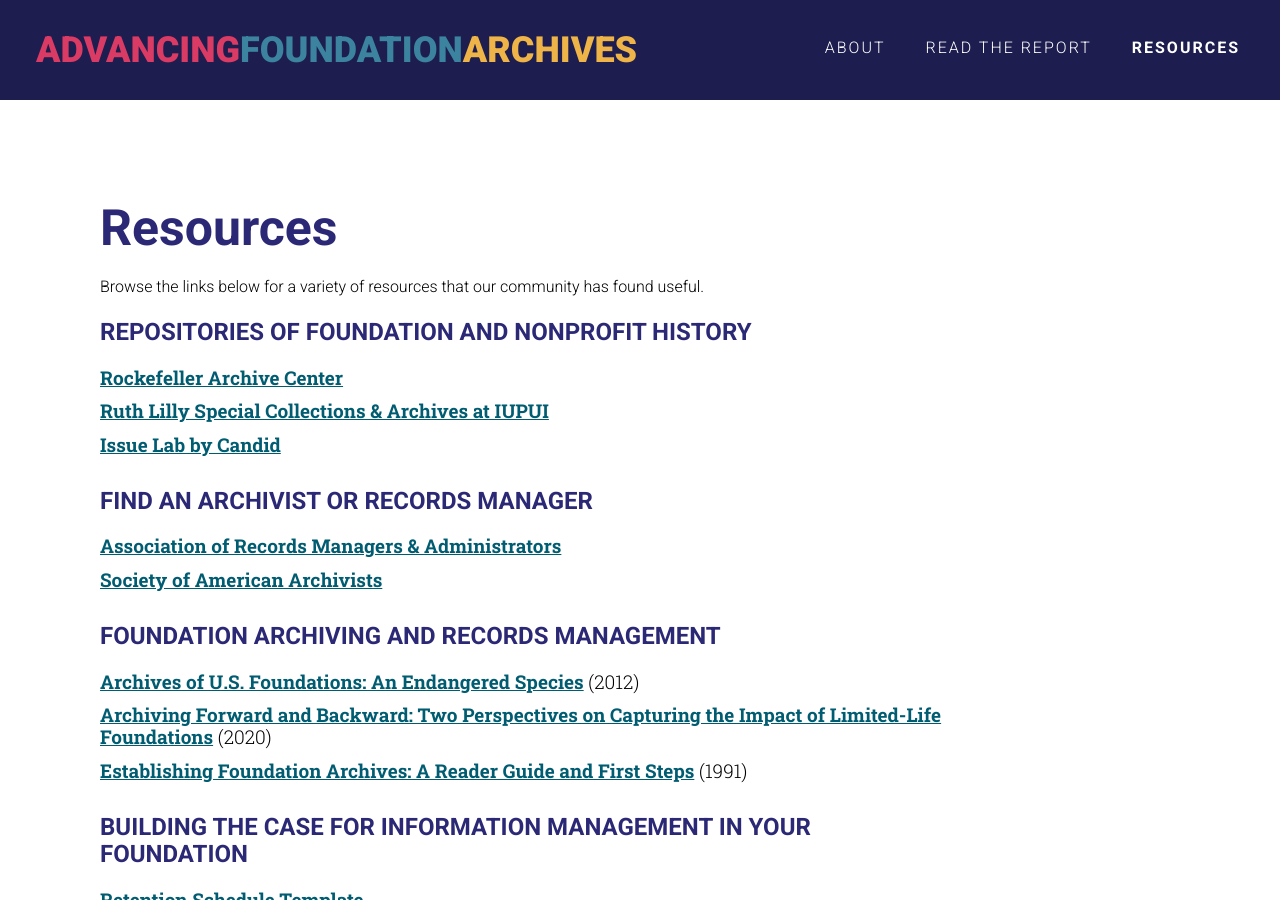
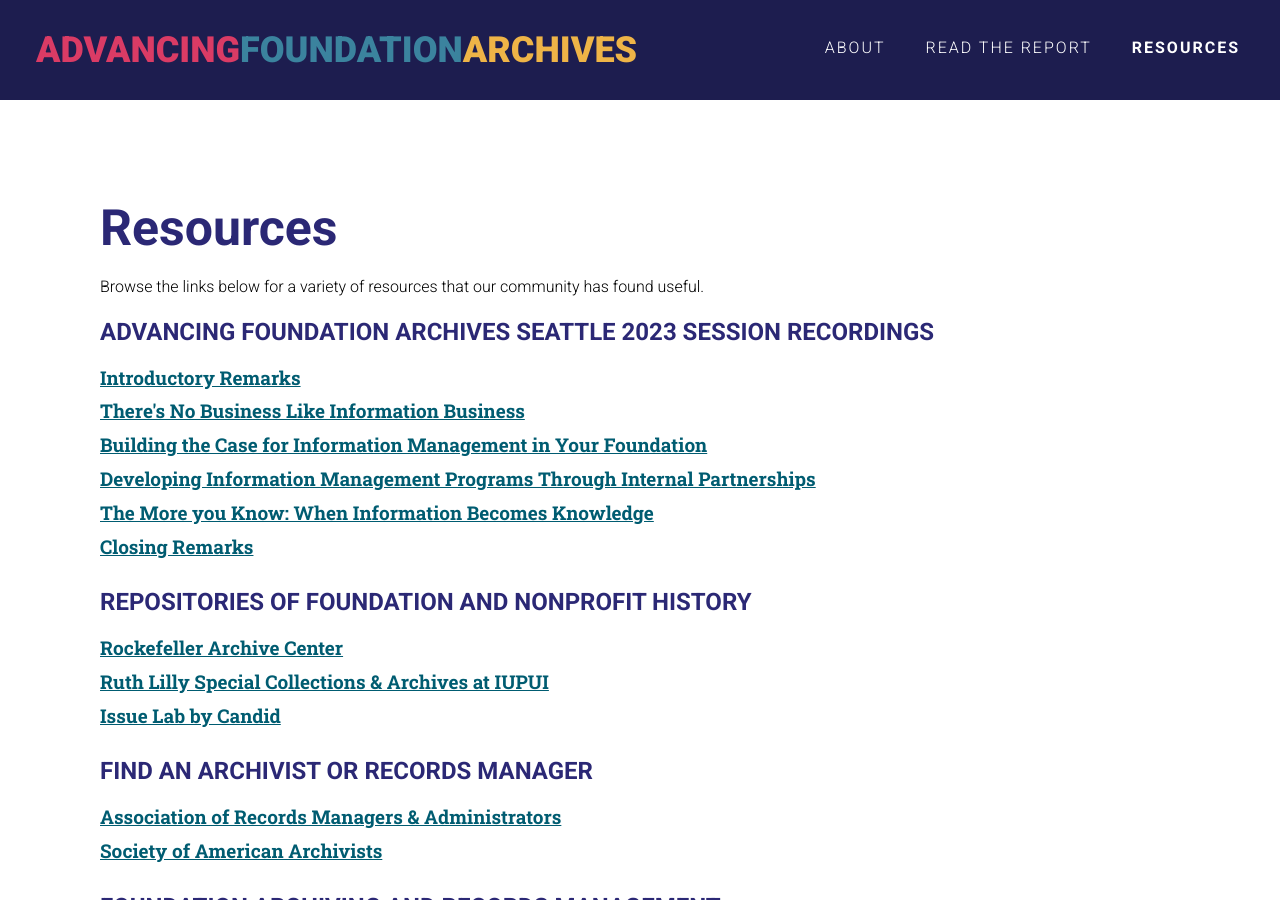
Before and after one commit to RockefellerArchiveCenter/advancing-foundation-archives, a Jekyll site: the page built from resources.html, in a window 1280 px wide and 900 px high. Built offline with Jekyll 4.4.1, drawn with Linux system fonts in a browser that asks for light colours; comment, search, counter and statistics services are not loaded.

Commit message:
add links to videos

```diff
--- a/about.html
+++ b/about.html
@@ -18,9 +18,8 @@
   </p>
 
   <p>
-    Together, the AFA Partners are planning the next Advancing Foundation
-    Archives conference, tentatively scheduled for Fall 2023, and will be
-    developing a more robust online collaboration platform for the AFA community.
+    A second Advancing Foundation Archives conference, hosted by the Bill & Melinda Gates Foundation,
+    was held on October 4th, 2023, in Seattle, Washington.
   </p>
 
   <p>
--- a/resources.html
+++ b/resources.html
@@ -8,6 +8,18 @@
   Browse the links below for a variety of resources that our community has found
   useful.
 </p>
+
+<h2>Advancing Foundation Archives Seattle 2023 session recordings</h2>
+
+<ul class="resources__list">
+  <li class="resources__list-item"><a href="https://youtu.be/HC15nJKmlUk?si=uJxhiCeeyvF7tfAL">Introductory Remarks</a></li>
+  <li class="resources__list-item"><a href="https://youtu.be/_3mDywy9BGY?si=5Z0vF0dLRR4-Cy7o">There's No Business Like Information Business</a></li>
+  <li class="resources__list-item"><a href="https://youtu.be/gS17I3J9wGs?si=P5PSyGA1gXnwUAWb">Building the Case for Information Management in Your Foundation</a></li>
+  <li class="resources__list-item"><a href="https://youtu.be/c_sFK1AFDhw?si=Gpwyc_H1FbVU3XN4">Developing Information Management Programs Through Internal Partnerships</a></li>
+  <li class="resources__list-item"><a href="https://youtu.be/lN6EVfrYyXo?si=BsqadbObTG29plKY">The More you Know: When Information Becomes Knowledge</a></li>
+  <li class="resources__list-item"><a href="https://youtu.be/X8lcWtOWHnI?si=9klfzp11X6Rdkl8u">Closing Remarks</a></li>
+</ul>
+
 
 <h2>Repositories of foundation and nonprofit history</h2>
 
```
